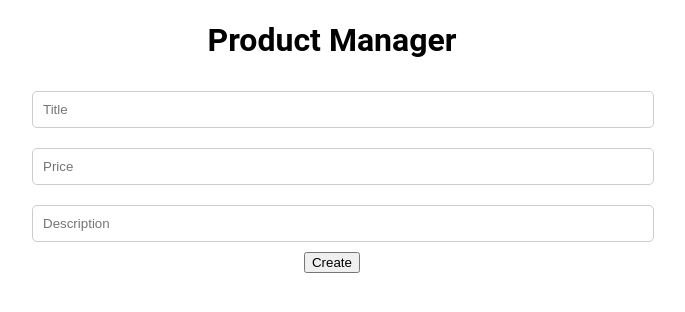
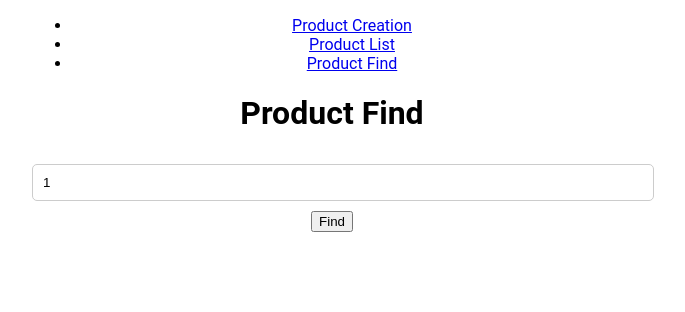
Before and after one commit to cesar0987/ProductManager, a React (Create React App) app in the folder frontend/: page /product/find/1 in a window 1280 px wide. Shown: the top 312 px of the page, without its empty margins (308-993 px from the left). Built offline with nearby package versions, Linux system fonts and the light colour scheme; no server answers.

Commit message:
fet:Changes on Routes and New Components

```diff
--- a/frontend/package.json
+++ b/frontend/package.json
@@ -7,8 +7,10 @@
     "@testing-library/react": "^13.4.0",
     "@testing-library/user-event": "^13.5.0",
     "axios": "^1.7.2",
+    "mongodb": "^6.7.0",
     "react": "^18.3.1",
     "react-dom": "^18.3.1",
+    "react-router-dom": "^6.23.1",
     "react-scripts": "5.0.1",
     "web-vitals": "^2.1.4"
   },
--- a/frontend/src/Components/App/App.js
+++ /dev/null
@@ -1,14 +0,0 @@
-import "./App.css";
-import React from "react";
-import { ProductMng } from "../ProducMng/ProductMng";
-
-function App() {
-  return (
-    <div className="App">
-      <h1>Product Manager</h1>
-      <ProductMng />
-    </div>
-  );
-}
-
-export default App;
--- /dev/null
+++ b/frontend/src/Components/App/App.jsx
@@ -0,0 +1,33 @@
+import "./App.css";
+import React from "react";
+import { ProductMng } from "../ProductMng/ProductMng";
+import { Routes, Route,Link } from "react-router-dom";
+import { ProductList } from "../ProductList/ProductList";
+import { ProductFind } from "../ProductFind/ProductFind";
+function App() {
+  return (
+    <div className="App">
+      <nav>
+        <ul>
+          <li>
+            <Link to="/product/creation">Product Creation</Link>
+          </li>
+          <li>
+            <Link to="/product/list">Product List</Link>
+          </li>
+          <li>
+            <Link to="/product/find/">Product Find</Link>
+          </li>
+        </ul>
+      </nav>
+
+      <Routes>
+        <Route path="/product/creation" element={<ProductMng />} />
+        <Route path="/product/list/" element={<ProductList />} />
+        <Route path="/product/find/:id?" element={<ProductFind />} />
+      </Routes>
+    </div>
+  );
+}
+
+export default App;
--- /dev/null
+++ b/frontend/src/Components/ProductFind/ProductFind.jsx
@@ -0,0 +1,60 @@
+import axios from "axios";
+import { useEffect, useState } from "react";
+import { useParams } from "react-router-dom";
+
+export const ProductFind = () => {
+    const [product, setProduct] = useState(null); // Initialize as null to handle the state before a product is found
+    const [id, setId] = useState(1);
+
+    const { id: idParam } = useParams();
+    if (idParam && idParam !== id) {
+        setId(idParam);
+    }
+
+    const getProducts = () => {
+        const url = "http://localhost:8000/api/product/";
+        axios.get(url)
+            .then((res) => {
+                console.log(res);
+                setProduct(res.data);
+            })
+            .catch((err) => {
+                console.log(err);
+            });
+    }
+
+    useEffect(() => {
+        getProducts();
+    }
+    , []); // Empty dependency array ensures this runs once when the component mounts
+
+    const findProduct = (e) => {
+        e.preventDefault();
+        product.find((product) => {
+            if (product._id === id) {
+             setProduct(product);
+            }
+        }
+        );
+
+    }
+
+    return (
+        <div>
+            <h1>Product Find</h1>
+            <form onSubmit={findProduct}>
+                <input type="text" inputMode="numeric" placeholder="Product ID" id="id" name="id" value={id} onChange={(e) => setId(e.target.value)} />
+                <button>Find</button>
+            </form>
+            {product && (
+                <div>
+                    <h2>{product.title}</h2>
+                    <p>{product.price}</p>
+                    <p>{product.description}</p>
+                </div>
+            )}
+        </div>
+    );
+
+
+}
--- /dev/null
+++ b/frontend/src/Components/ProductList/ProductList.jsx
@@ -0,0 +1,48 @@
+import "./ProductList.css";
+import axios from "axios";
+import { useState, useEffect } from "react";
+
+export const ProductList = () => {
+    const [savedProducts, setSavedProducts] = useState([]);
+    const url = "http://localhost:8000/api/product/";
+
+    useEffect(() => {
+        axios.get(url)
+            .then((res) => {
+                console.log(res);
+                setSavedProducts(res.data);
+            })
+            .catch((err) => {
+                console.log(err);
+            });
+    }, []); // Empty dependency array ensures this runs once when the component mounts
+
+    return (
+        <div>
+            <h1>Product List</h1>
+
+            <table>
+                <thead>
+                    <tr>
+                        <th>N°</th>
+                        <th>Title</th>
+                        <th>Price</th>
+                        <th>Description</th>
+                        <th>Product Id</th>
+                    </tr>
+                </thead>
+                <tbody>
+                    {savedProducts.map((product,index) => (
+                        <tr key={index+1}>
+                            <td>{index+1}</td>
+                            <td>{product.title}</td>
+                            <td>{product.price}</td>
+                            <td>{product.description}</td>
+                            <td>{product._id}</td>
+                        </tr>
+                    ))}
+                </tbody>
+            </table>
+        </div>
+    );
+};
--- a/frontend/src/index.js
+++ b/frontend/src/index.js
@@ -2,10 +2,11 @@ import React from "react";
 import ReactDOM from "react-dom/client";
 import "./index.css";
 import App from "./Components/App/App";
+import { BrowserRouter } from "react-router-dom";
 
 const root = ReactDOM.createRoot(document.getElementById("root"));
 root.render(
-  <React.StrictMode>
+  <BrowserRouter>
     <App />
-  </React.StrictMode>
+  </BrowserRouter>
 );
```
Also changed, not shown: frontend/src/Components/ProductFind/ProductFind.css (added), frontend/src/Components/ProductList/ProductList.css (added), frontend/src/Components/ProductMng/ProductMng.css (renamed from frontend/src/Components/ProducMng/ProductMng.css), frontend/src/Components/ProductMng/ProductMng.jsx (renamed from frontend/src/Components/ProducMng/ProductMng.jsx), 1 other file (tests, documents, lock files or other folders).
